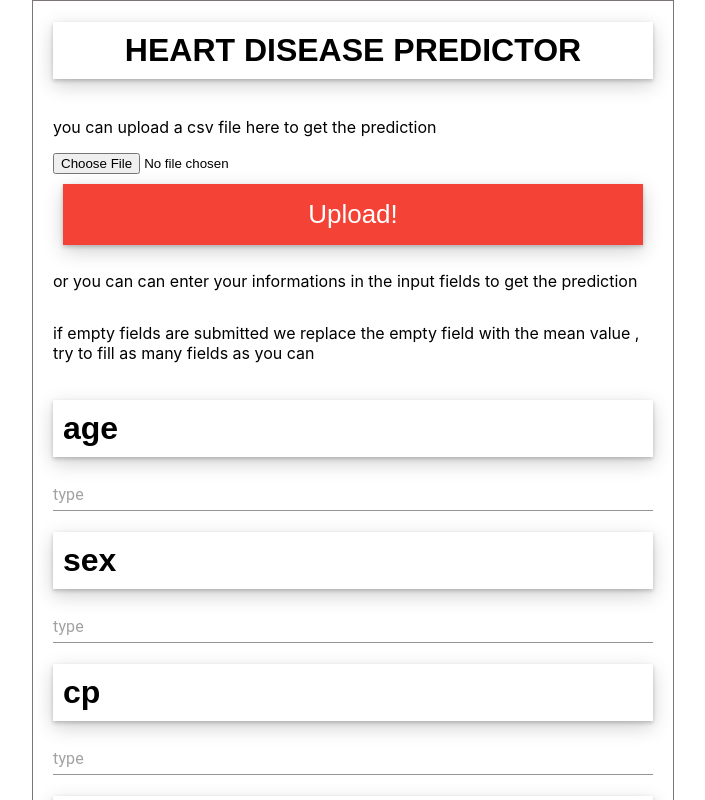
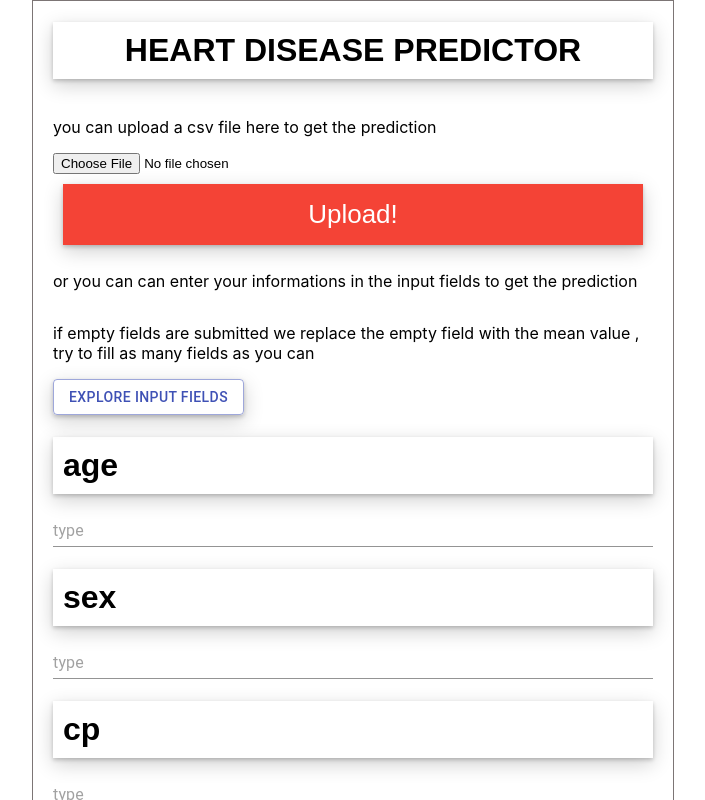
Before and after one commit to Safiur-web/heart_discease_prediction_app, a React (Create React App) app: page / in a window 1280 px wide. Shown: the top 800 px of the page, without its empty margins (287-992 px from the left). Built offline with nearby package versions, Linux system fonts and the light colour scheme.

Commit message:
Update App.js

```diff
--- a/src/App.js
+++ b/src/App.js
@@ -2,6 +2,7 @@ import React, {Component} from 'react'
 import './App.css';
 import axios from "axios"
 import Input from '@material-ui/core/Input'
+import Popup from "./Popup"
 
 
 
@@ -153,6 +154,7 @@ class App extends Component{
                   </button>
             <p>or you can can enter your informations in the input fields to get the prediction </p>
             <p>if empty fields are submitted we replace the empty field with the mean value , try to fill as many fields as you can </p>
+            <Popup/>
             <h1>age</h1>
             <Input       onKeyPress= {this.validate} placeholder = "type" onChange = {(e) => {this.setState({age : e.target.value })}} />
             <h1>sex</h1>
```
